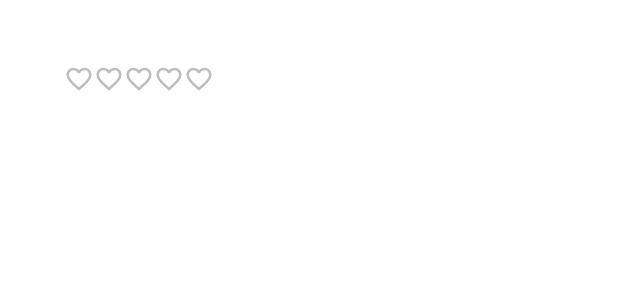
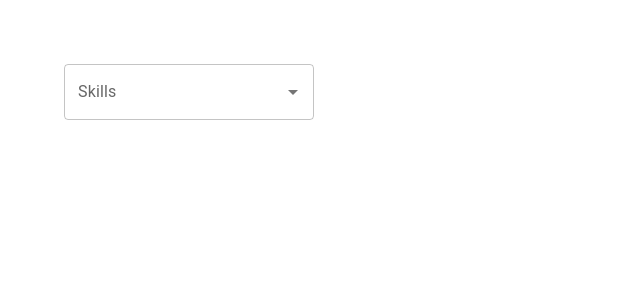
Before and after one commit to egallardo/react-mui-demo, a React (Create React App) app: page / in a window 1280 px wide. Shown: the top 300 px of the page, without its empty margins (0-640 px from the left). Built offline with nearby package versions, Linux system fonts and the light colour scheme.

Commit message:
React Material UI Tutorial - 13 - Autocomplete

```diff
--- a/src/App.tsx
+++ b/src/App.tsx
@@ -1,5 +1,4 @@
 import './App.css';
-import { MuiRating } from './components/MuiRating';
 //import { MuiTypography } from './components/MuiTypography';
 //import { MuiButton } from './components/MuiButton';
 //import { MuiTextField } from './components/MuiTextField';
@@ -7,6 +6,9 @@
 //import { MuiRadioButton } from './components/MuiRadioButton';
 //import { MuiCheckBox } from './components/MuiCheckBox';
 //import { MuiSwitch } from './components/MuiSwitch';
+//import { MuiRating } from './components/MuiRating';
+import { MuiAutocomplete } from './components/MuiAutocomplete';
+
 
 function App() {
   return (
@@ -18,7 +20,8 @@
       {/* <MuiRadioButton/> */}
       {/* <MuiCheckBox/> */}
       {/* <MuiSwitch/> */}
-      <MuiRating/>
+      {/* <MuiRating/> */}
+      <MuiAutocomplete/>
     </div>
   );
 }
--- /dev/null
+++ b/src/components/MuiAutocomplete.tsx
@@ -0,0 +1,19 @@
+import { Stack, Autocomplete, TextField } from "@mui/material"
+import { useState } from "react"
+
+const skills = ["HTML", "CSS", "JavaScript", "React"]
+
+export const MuiAutocomplete = () => {
+    const [value, setValue] = useState<string | null> (null)
+    console.log({ value });
+  return (
+    <Stack spacing={2} width="250px">
+        <Autocomplete
+            options={skills}
+            renderInput = {(params) => <TextField {...params} label="Skills" />}
+            value={value}
+            onChange={(event: any, newValue: string | null) => setValue(newValue)}
+        />
+    </Stack>
+  )
+}
```
